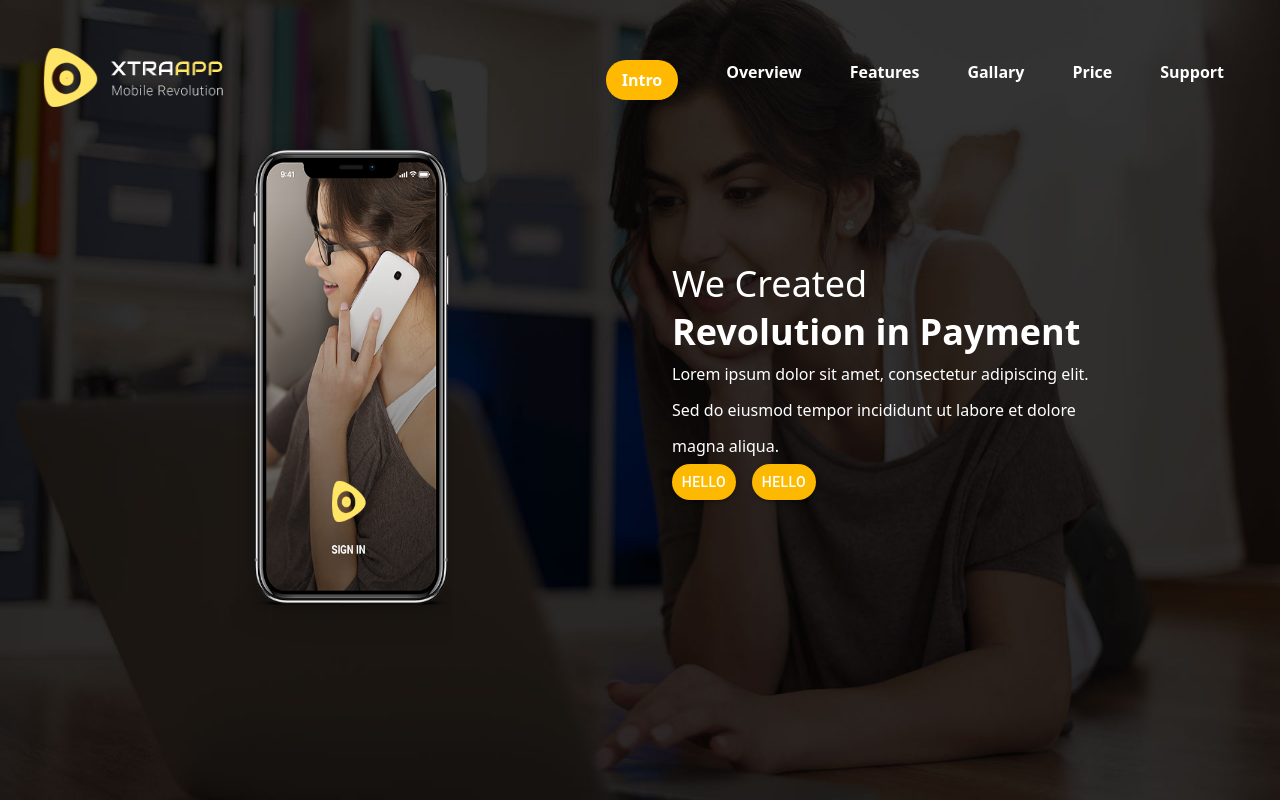
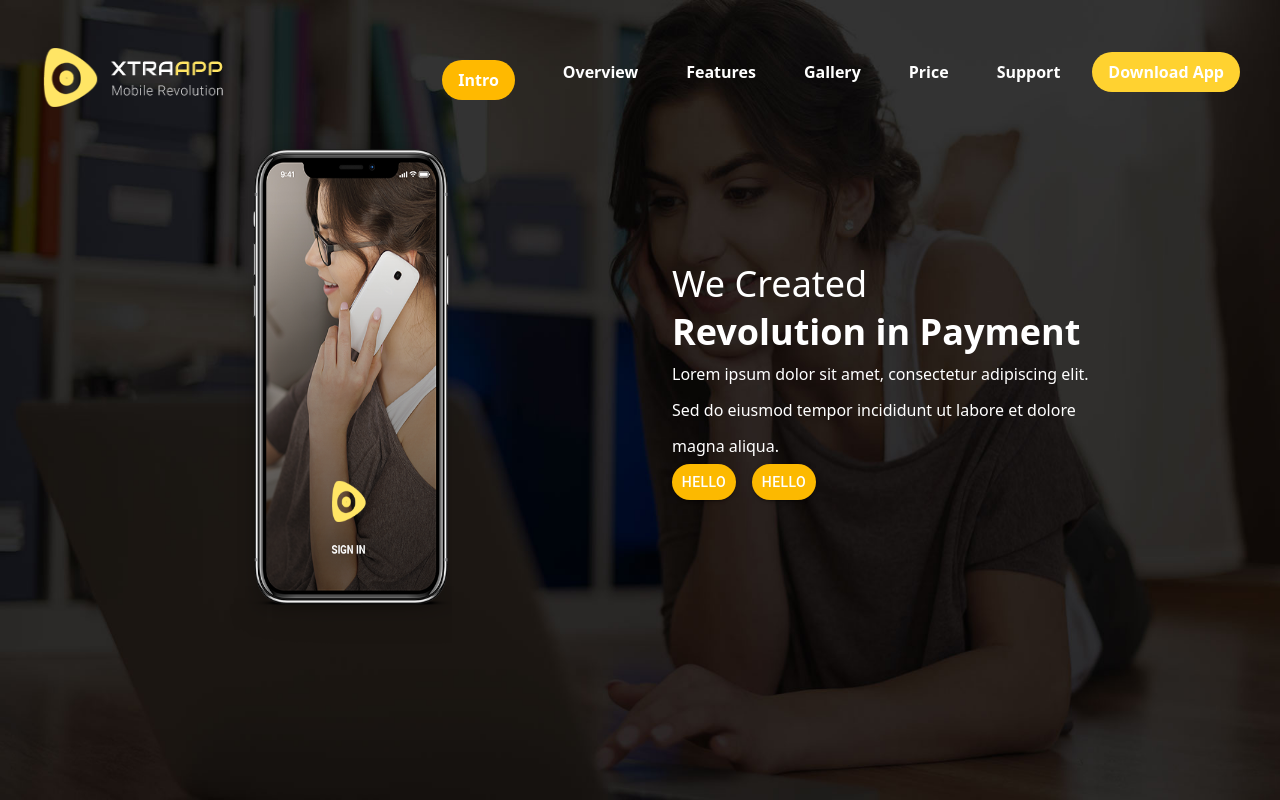
Before and after one commit to Dotuncom/First-React-typescript-mui-project, a React (Vite) app: page / in a window 1280 px wide. Shown: the top 800 px of the page. Built offline with nearby package versions, Linux system fonts and the light colour scheme.

Commit message:
header download button for desktop

```diff
--- a/src/components/Header.tsx
+++ b/src/components/Header.tsx
@@ -41,7 +41,7 @@ const Header = () => {
     { id: 1, name: "Intro", href: "#intro" },
     { id: 2, name: "Overview", href: "#overview" },
     { id: 3, name: "Features", href: "#features" },
-    { id: 4, name: "Gallary", href: "#gallery" },
+    { id: 4, name: "Gallery", href: "#gallery" },
     { id: 5, name: "Price", href: "#price" },
     { id: 6, name: "Support", href: "#support" },
   ];
@@ -61,7 +61,7 @@ const Header = () => {
         <div className="hidden md:flex space-x-4">
           {menuItems.map((menuItem) => (
             <ul key={menuItem.id}>
-              <li className="text-white font-bold text-base flex px-4 py-2 rounded-full">
+              <li className="text-white hover:bg-amber-300 font-bold text-base flex px-4 py-2 rounded-full">
                 <a
                   href={menuItem.href}
                   className={`transition-colors duration-200  ${
@@ -74,6 +74,7 @@ const Header = () => {
               </li>
             </ul>
           ))}
+         <button className="bg-amber-300 text-white font-bold rounded-full px-4 h-10 hover:text-amber-300 hover:bg-black transition-colors duration-500 ease-out"> Download App</button>
         </div>
 
         {/* Mobile Hamburger Button */}
@@ -89,7 +90,7 @@ const Header = () => {
       {/* Mobile Menu Overlay */}
       {open && (
         <div
-          className="fixed inset-0 bg-black/70 z-90 md:hidden"
+          className="fixed inset-0 bg-black/10 z-90 md:hidden"
           onClick={() => setIsOpen(false)}
         ></div>
       )}
@@ -118,7 +119,9 @@ const Header = () => {
               </li>
             </ul>
           ))}
+
         </div>
+
       </div>
     </div>
   );
--- a/src/components/Hero.tsx
+++ b/src/components/Hero.tsx
@@ -4,7 +4,7 @@ import mobilePhone from "../assets/sss-1.png";
 import { Button, Stack } from "@mui/material";
 const Hero = () => {
   return (
-    <div className=" relative min-h-screen md:min-h-200 lg:min-h-screen w-full">
+    <div id="intro" className="  relative min-h-screen md:min-h-200 lg:min-h-screen w-full">
       <img
         src={heroImage}
         className="absolute w-full h-full bg-cover bg-center"
--- a/src/components/SocialIcon.tsx
+++ b/src/components/SocialIcon.tsx
@@ -1,3 +1,4 @@
+import { Tooltip } from "@mui/material";
 
 const SocialIcons = () => {
   const socialIcons = [
@@ -68,7 +69,9 @@ const SocialIcons = () => {
       <div className=" rounded-lg">
         <div className="grid grid-cols-3 md:grid-cols-6 space-x-2 md:space-x-6">
           {socialIcons.map((social, index) => (
-            <div
+
+            <Tooltip title={social.name} >
+                        <div
               key={index}
               className={`
                 w-12 h-12
@@ -85,6 +88,7 @@ const SocialIcons = () => {
             >
               {social.icon}
             </div>
+            </Tooltip>
           ))}
         </div>
       </div>
--- a/src/pages/Home.tsx
+++ b/src/pages/Home.tsx
@@ -110,7 +110,7 @@ const Home = () => {
           </p>
         </div>
       </div>
-      <div className="lg:max-w-7xl    w-full  flex flex-col md:flex-row  text-justify md:text-left px-6 py-4 md:px-6 lg:py-0">
+      <div id="overview" className="lg:max-w-7xl    w-full  flex flex-col md:flex-row  text-justify md:text-left px-6 py-4 md:px-6 lg:py-0">
         <div className="border-b-2  w-full  border-gray-700  flex flex-col md:flex-row md:gap-20 text-justify md:text-left md:pt-12 ">
           <div>
             <h1 className="text-3xl text-center md:text-left text-gray-700">
@@ -166,7 +166,7 @@ const Home = () => {
             to find out if your charges will be approved, so you can make
             purchases.
           </p>
-          <div className="grid grid-cols-1 md:grid-cols-2 gap-4 mt-4 md:gap-6">
+          <div  className="grid grid-cols-1 md:grid-cols-2 gap-4 mt-4 md:gap-6">
             {choose.map((item) => (
               <div
                 key={item.id}
@@ -183,10 +183,11 @@ const Home = () => {
       </div>
 
       <div
+
         className="bg-cover bg-center min-h-screen"
         style={{ backgroundImage: `url(${cardBackgroud})` }}
       >
-        <div className="max-w-7xl mx-auto py-30 lg:py-40">
+        <div id="features" className="max-w-7xl mx-auto py-30 lg:py-40">
           <div className="gap-x-2 gap-y-25 lg:gap-y-30  place-items-center grid grid-cols-1 md:grid-cols-2 lg:grid-cols-3   ">
             {data.map((item) => (
               <Card
@@ -200,7 +201,7 @@ const Home = () => {
         </div>
       </div>
 
-      <div className="py-15 px-10">
+      <div id='gallery' className="py-15 px-10">
         <div className=" ">
           <div>
             <h1 className="text-3xl text-center md:text-left text-gray-700">
@@ -228,7 +229,7 @@ const Home = () => {
         </div>
       </div>
 
-      <div className="py-15 px-10">
+      <div id='price' className="py-15 px-10">
         <div className=" md:px-10">
           <div>
             <h1 className="text-3xl text-center md:text-left text-gray-700">
@@ -249,10 +250,11 @@ const Home = () => {
       </div>
 
       <div
-        className="bg-cover bg-center min-h-screen py-8 px-10"
+      id='support'
+        className="bg-cover bg-center min-h-screen py-8 lg:py-25 px-10"
         style={{ backgroundImage: `url(${formBackground})` }}
       >
-        <div className=" md:px-10 lg:px-10 space-y-8">
+        <div   className=" md:px-10 lg:px-10 space-y-8">
           <div>
             <h1 className="text-3xl text-center md:text-left text-gray-700">
               Contact Us
@@ -336,6 +338,7 @@ const Home = () => {
       <div className=" h-10 flex items-center justify-center min-h-20 bg-black text-white  text-center">
         @copyright olamidotun
       </div>
+
     </div>
   );
 };
--- /dev/null
+++ b/src/theme.tsx
@@ -0,0 +1,36 @@
+
+
+import { createTheme } from '@mui/material/styles';
+
+export const theme = createTheme({
+  components: {
+    MuiButton: {
+      styleOverrides: {
+        root: {
+          // Styles for the button's root element
+          borderRadius: 20, // Example: Make all buttons more rounded
+          textTransform: 'none', // Example: Disable text capitalization
+        },
+        containedPrimary: {
+          // Styles for the primary contained button
+          backgroundColor: 'navy',
+          color: 'white',
+          '&:hover': {
+            backgroundColor: 'darkblue',
+          },
+        },
+        outlinedSecondary: {
+          // Styles for the secondary outlined button
+          borderColor: 'grey',
+          color: 'black',
+          '&:hover': {
+            borderColor: 'darkgrey',
+            backgroundColor: '#f0f0f0',
+          },
+        },
+      },
+    },
+  },
+});
+
+export default theme;
```
Also changed, not shown: src/components/ui/CustomButton.tsx (added).
